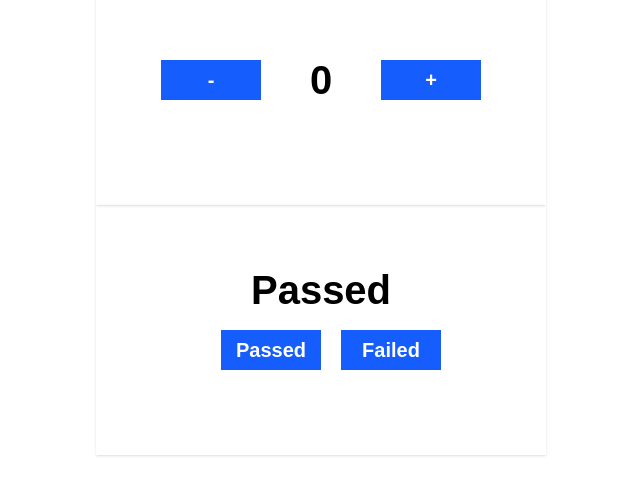
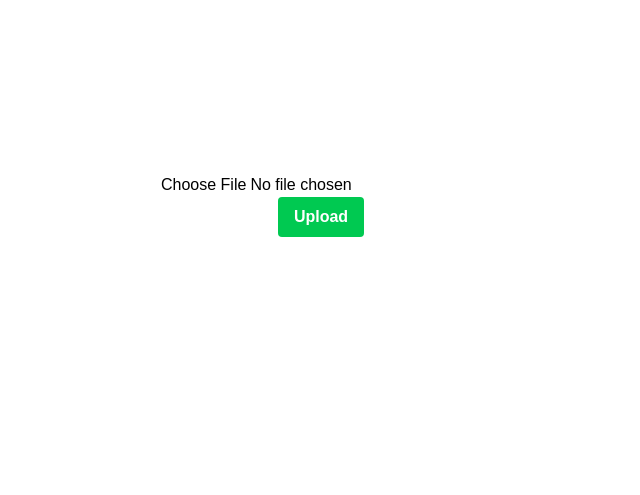
Before and after one commit to SandaruDulneth/Elora-Ecommerce-frontend, a React (Vite) app: page /testing in a window 1280 px wide. Shown: the part 195-690 px from the top of the page, without its empty margins (319-959 px from the left). Built offline with nearby package versions, Linux system fonts and the light colour scheme.

Commit message:
add products

```diff
--- a/src/Pages/Admin/addProducts.jsx
+++ b/src/Pages/Admin/addProducts.jsx
@@ -90,7 +90,7 @@ const productSchema = mongoose.Schema({
                 price : price,
                 stock : stock,
             }
-            axios.post(import.meta.env.VITE_BACKEND_URL + "/api/products", product , {
+            axios.post("http://localhost:5000/api/products", product , {
                 headers : {
                     "Authorization" : "Bearer "+token
                 }
--- a/src/Pages/Admin/adminPage.jsx
+++ b/src/Pages/Admin/adminPage.jsx
@@ -1,5 +1,6 @@
 import { Link, Route, Routes } from "react-router-dom";
 import AdminProductsPage from "./products.jsx";
+import AddProductPage from "./addProducts.jsx";
 
 export default function AdminPage(){
     return(
@@ -10,14 +11,16 @@ export default function AdminPage(){
                 <Link to="/admin/orders">Orders</Link>
                 <Link to="/admin/reviews">Reviews</Link>
             </div>
-            <div className="h-full w-[calc(100%-300px)]  bg-amber-400">
-                <Routes path="/*">
-                    <Route path="/products" element={<AdminProductsPage/>}/>
-                    <Route path="/users" element={<h1>Users</h1>}/>
-                    <Route path="/orders" element={<h1>Orders</h1>}/>
-                    <Route path="/reviews" element={<h1>Reviews</h1>}/>
+            <div className="h-full w-[calc(100%-300px)] bg-amber-400">
+                <Routes>
+                    <Route path="products" element={<AdminProductsPage />} />
+                    <Route path="users" element={<h1>Users</h1>} />
+                    <Route path="orders" element={<h1>Orders</h1>} />
+                    <Route path="reviews" element={<h1>Reviews</h1>} />
+                    <Route path="add-product" element={<AddProductPage />} />
                 </Routes>
             </div>
+
 
         </div>
     )
--- a/src/Pages/Admin/products.jsx
+++ b/src/Pages/Admin/products.jsx
@@ -1,6 +1,7 @@
 import { useEffect, useState } from "react";
-import { sampleProducts } from "../../assets/sampleData.js";
+import { sampleProducts } from "../../assets/sampleData";
 import axios from "axios";
+import { Link } from "react-router-dom";
 
 export default function AdminProductsPage() {
     const [products, setProducts] = useState(sampleProducts);
@@ -17,7 +18,8 @@ export default function AdminProductsPage() {
 
 
     return (
-        <div className="w-full h-full  max-h-full overflow-y-scroll">
+        <div className="w-full h-full  max-h-full overflow-y-scroll bg-red-900 relative">
+            <Link to="/admin/add-product" className="absolute text-xl cursor-pointer bottom-5 right-5 bg-green-500 text-white font-bold py-2 px-4 rounded text-center flex justify-center items-center">+</Link>
             <table className="w-full text-center">
                 <thead>
                 <tr>
--- a/src/Pages/test.jsx
+++ b/src/Pages/test.jsx
@@ -1,51 +1,35 @@
 import { useState } from "react"
+import mediaUpload from "../utils/mediaUpload"
+
 
 export default function TestPage(){
+    const [image , setImage] = useState(null)
 
-    const [count,setCount] = useState(0)
-    const [status , setStatus] = useState("Passed")
 
+
+    function fileUpload(){
+
+        mediaUpload(image).then(
+            (res)=>{
+                console.log(res)
+            }
+        ).catch(
+            (res)=>{
+                console.log(res)
+            }
+        )
+        //const url = await mediaUpload(image)
+    }
 
     return(
         <div className="w-full h-screen  flex justify-center items-center flex-col">
-            <div className="w-[450px] h-[250px] shadow flex justify-center items-center">
-                <button onClick={
-                    ()=>{
-                        setCount(count-1)
-                    }
-                } className="bg-blue-600 text-white font-bold text-center w-[100px] h-[40px] text-[20px] cursor-pointer">
-                    -
-                </button>
-                <span className="text-[40px] font-bold text-center w-[100px] h-[40px] mx-[10px] flex justify-center items-center">
-                    {count}
-                </span>
-                <button onClick={()=>{
+            <input type="file" className="file-input file-input-bordered w-full max-w-xs"
+                   onChange={(e)=>{
 
-                }} className="bg-blue-600 text-white font-bold text-center w-[100px] h-[40px] text-[20px] cursor-pointer">
-                    +
-                </button>
-            </div>
-            <div className="w-[450px] h-[250px] shadow flex flex-col justify-center items-center">
+                       setImage(e.target.files[0])
 
-                <span className="text-[40px] font-bold text-center w-[100px] h-[40px] mx-[10px] flex justify-center items-center">
-                    {status}
-                </span>
-                <div >
-                    <button className="bg-blue-600 text-white font-bold text-center w-[100px] h-[40px] text-[20px] cursor-pointer m-[20px]"
-                            onClick={()=>{
-                                setStatus("Passed")
-                            }}>
-                        Passed
-                    </button>
-                    <button className="bg-blue-600 text-white font-bold text-center w-[100px] h-[40px] text-[20px] cursor-pointer m-20px" onClick={
-                        ()=>{
-                            setStatus("Failed")
-                        }
-                    }>
-                        Failed
-                    </button>
-                </div>
-            </div>
+                   }} />
+            <button onClick={fileUpload} className="bg-green-500 text-white font-bold py-2 px-4 rounded">Upload</button>
         </div>
     )
 }
--- /dev/null
+++ b/src/utils/mediaUpload.jsx
@@ -0,0 +1,37 @@
+import { createClient } from "@supabase/supabase-js"
+
+const url = "https://jbxzknwsbnltloomkvzd.supabase.co"
+const key = "eyJhbGciOiJIUzI1NiIsInR5cCI6IkpXVCJ9.eyJpc3MiOiJzdXBhYmFzZSIsInJlZiI6ImpieHprbndzYm5sdGxvb21rdnpkIiwicm9sZSI6ImFub24iLCJpYXQiOjE3NTIxMjgxNTcsImV4cCI6MjA2NzcwNDE1N30.YBdpMU7mH26MaNaNmw12OU-vemWzujR4SId1bq7E9_4"
+
+const supabase = createClient(url,key)
+
+export default function mediaUpload(file){
+
+    const mediaUploadPromise = new Promise(
+        (resolve, reject)=>{
+
+            if(file == null){
+                reject("No file selected")
+                return
+            }
+
+            const timestamp = new Date().getTime()
+            const newName = timestamp+file.name
+
+            supabase.storage.from("cos-pics").upload(newName, file, {
+                upsert:false,
+                cacheControl:"3600"
+            }).then(()=>{
+                const publicUrl = supabase.storage.from("cos-pics").getPublicUrl(newName).data.publicUrl
+                resolve(publicUrl)
+            }).catch(
+                ()=>{
+                    reject("Error occured in supabase connection")
+                }
+            )
+        }
+    )
+
+    return mediaUploadPromise
+
+}
```
